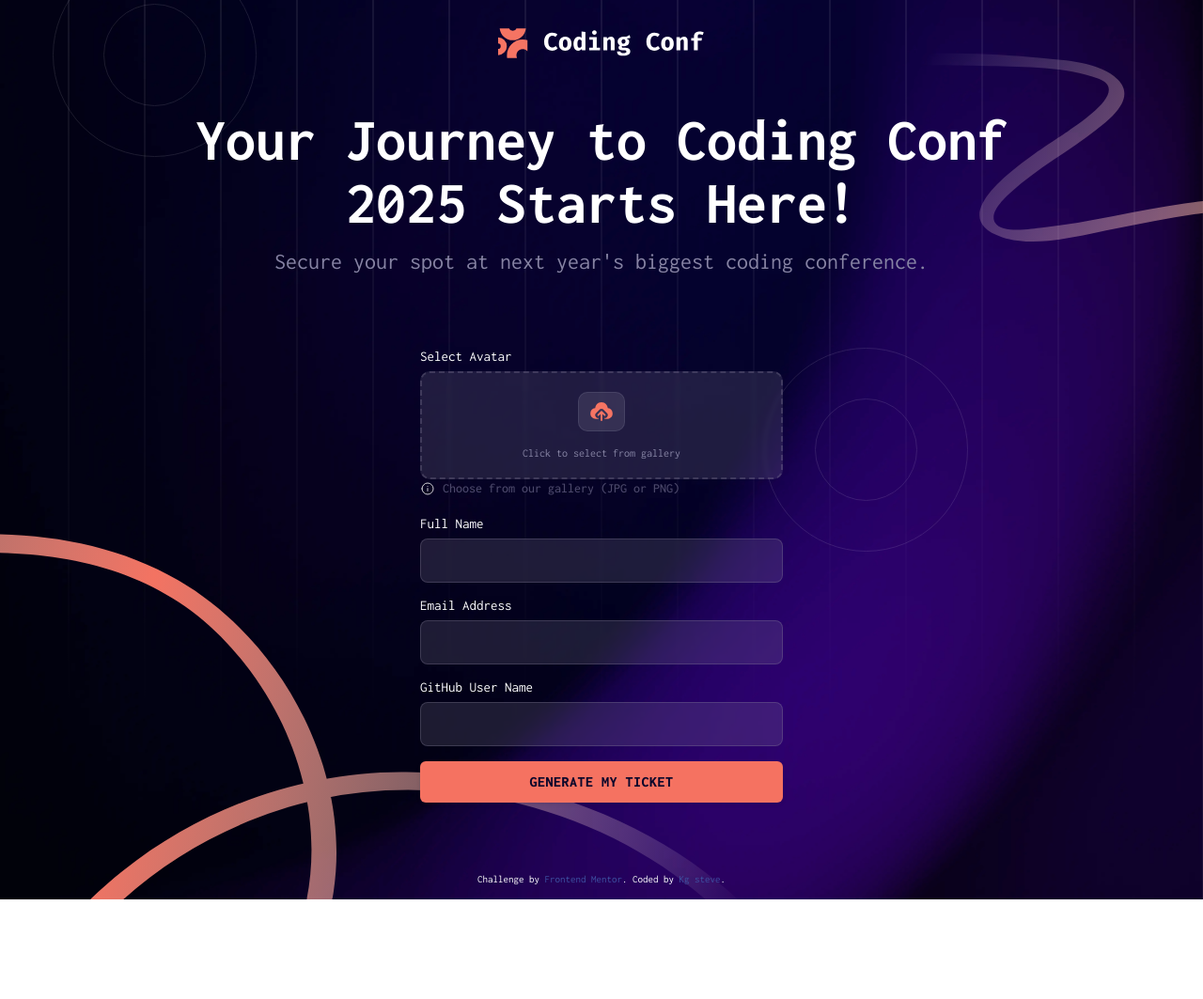
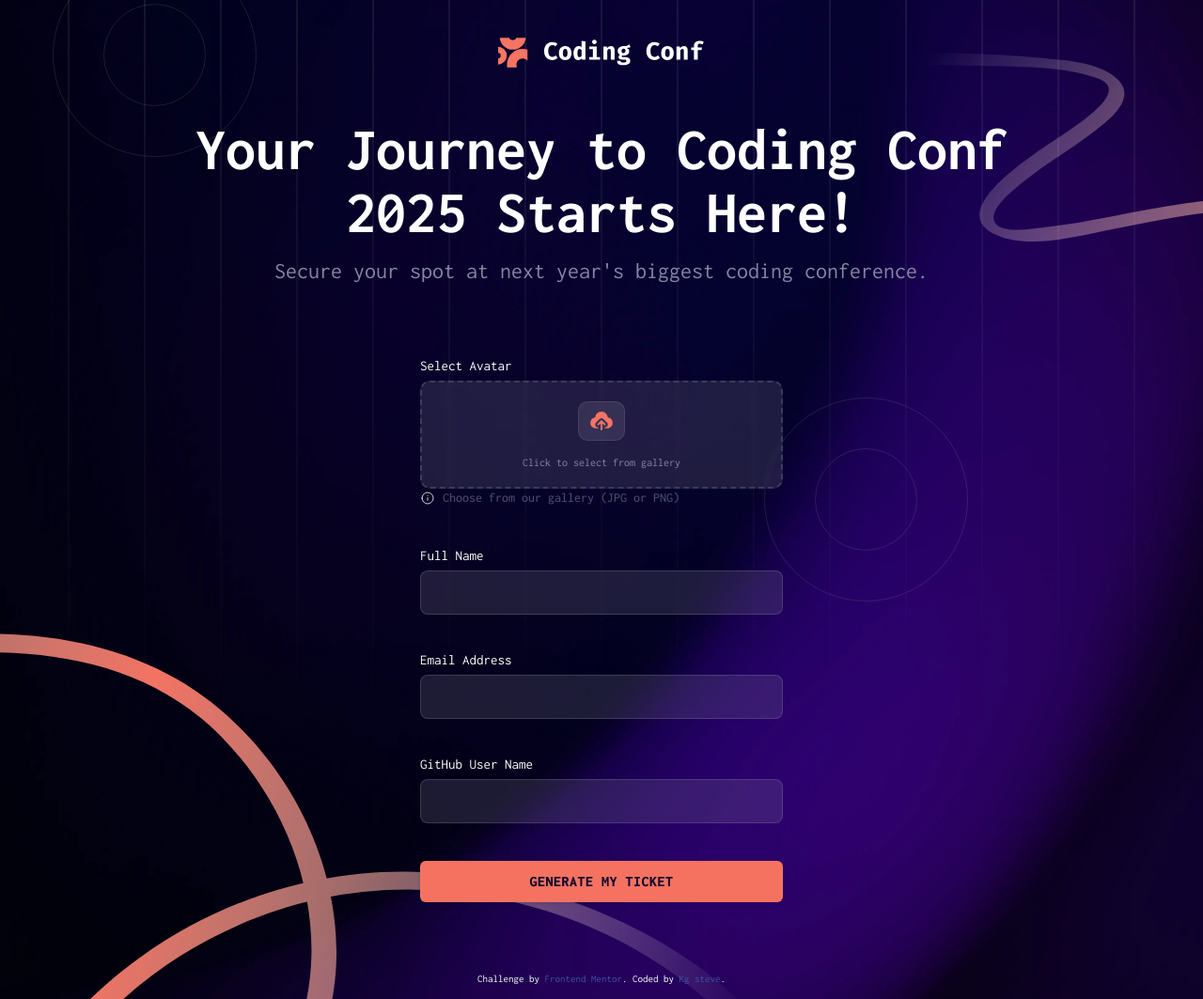
Before and after one commit to SteveArauld/conference-ticket-generator-main, a plain HTML site: page index.html in a window 1280 px wide. Shown: the whole page at 94% size. Before the commit the page ends 957 px from the top, so only its background shows below. Drawn offline with Linux system fonts and the light colour scheme.

Commit message:
Sauvegarde

```diff
--- a/assets/css/main.css
+++ b/assets/css/main.css
@@ -36,7 +36,7 @@
 }
 
 .brand-logo {
-    margin: 30px 0 50px 0;
+    margin: 40px 0 50px 0;
 }
 
 .brand-logo img {
@@ -78,7 +78,7 @@
     display: flex;
     flex-direction: column;
     width: 386px;
-    margin-bottom: 1rem;
+    margin-bottom: 2.5rem;
 }
 
 .form-label {
```
